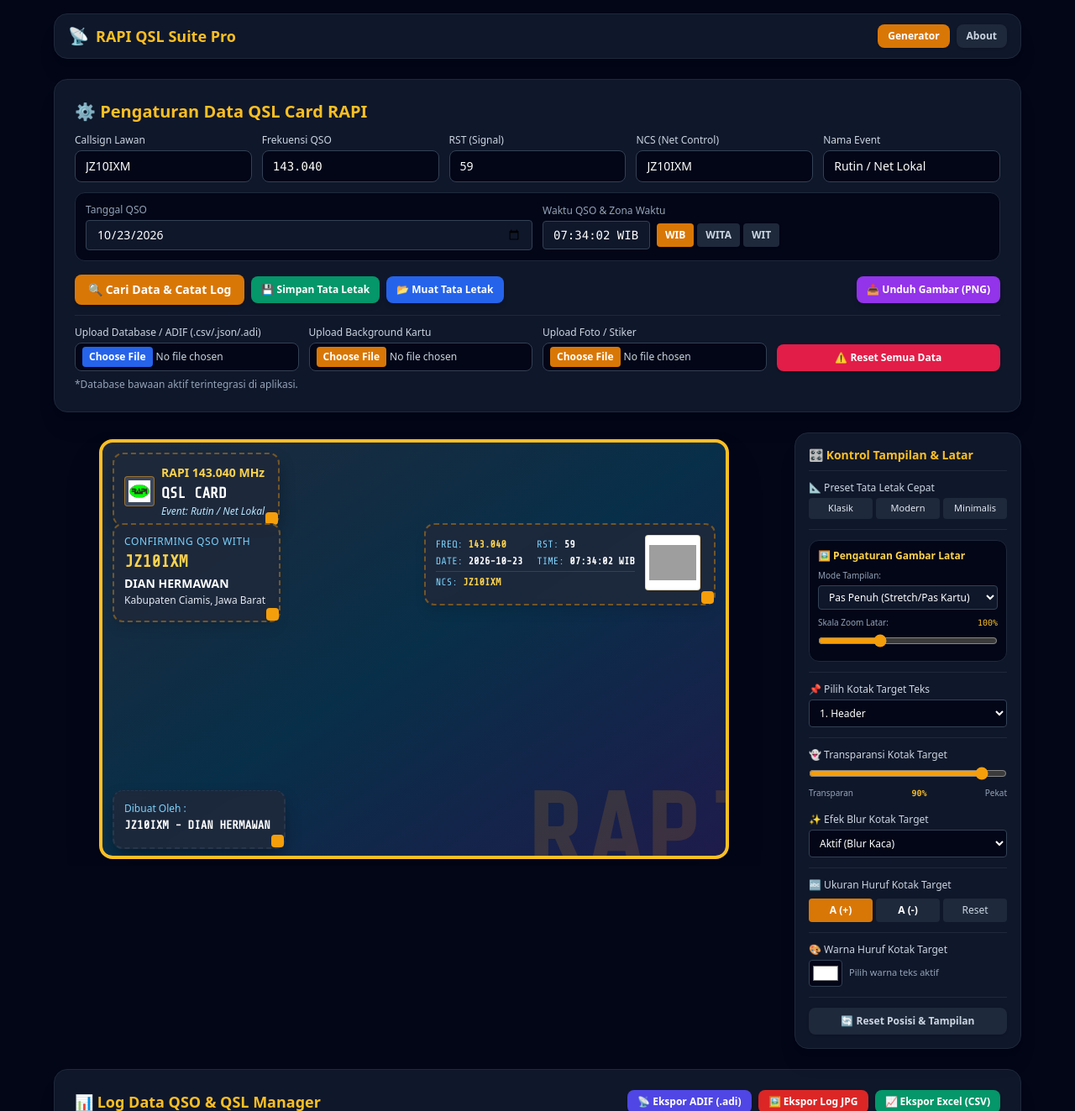
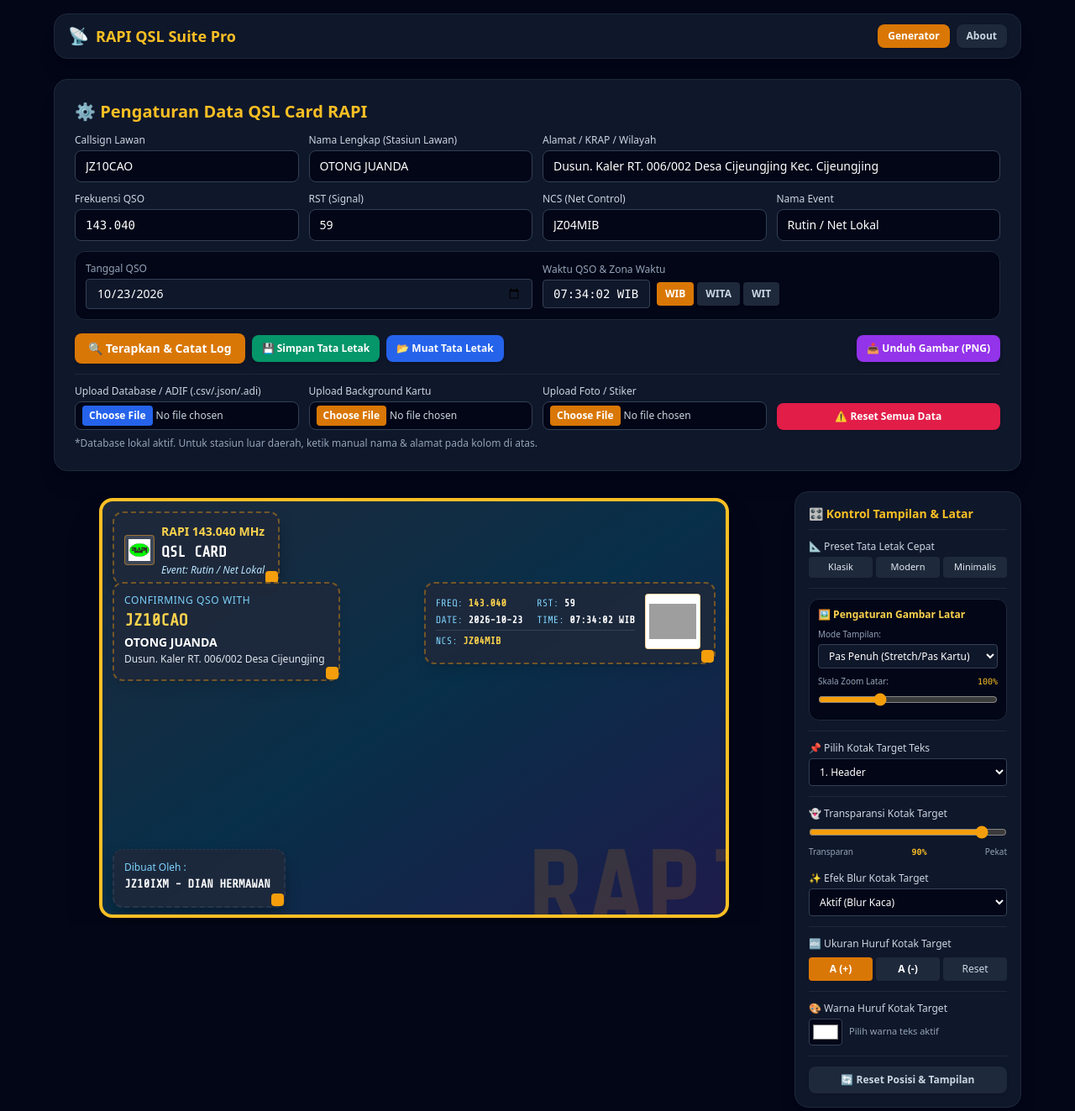
Before and after one commit to lordrayden19/rapi-qsl-suite, a Flask app: page / in a window 1280 px wide. Shown: the top 1323 px of the page at 84% size. Run offline with Flask 3, Linux system fonts and the light colour scheme; some libraries are stand-ins or nearby versions; grey boxes are pictures that could not be loaded.

Commit message:
Add files via upload

```diff
--- a/templates/index.html
+++ b/templates/index.html
@@ -105,12 +105,25 @@
                     ⚙️ Pengaturan Data QSL Card RAPI
                 </h2>
 
-                <div class="grid grid-cols-1 sm:grid-cols-2 md:grid-cols-5 gap-3 mb-3">
+                <div class="grid grid-cols-1 sm:grid-cols-2 md:grid-cols-4 gap-3 mb-3">
                     <div>
                         <label class="block text-xs font-medium text-slate-300 mb-1">Callsign Lawan</label>
-                        <input type="text" id="targetCallsign" placeholder="JZ10IXM" value="JZ10IXM" oninput="saveCurrentState()"
+                        <input type="text" id="targetCallsign" placeholder="JZ10CAO" value="JZ10CAO" oninput="checkCallsignAutoFill(); saveCurrentState();"
                                class="w-full bg-slate-950 border border-slate-700 rounded-lg px-3 py-2 text-white uppercase focus:ring-2 focus:ring-amber-500 focus:outline-none text-sm">
                     </div>
+                    <div>
+                        <label class="block text-xs font-medium text-slate-300 mb-1">Nama Lengkap (Stasiun Lawan)</label>
+                        <input type="text" id="targetName" placeholder="OTONG JUANDA" value="OTONG JUANDA" oninput="saveCurrentState()"
+                               class="w-full bg-slate-950 border border-slate-700 rounded-lg px-3 py-2 text-white uppercase focus:ring-2 focus:ring-amber-500 focus:outline-none text-sm">
+                    </div>
+                    <div class="sm:col-span-2">
+                        <label class="block text-xs font-medium text-slate-300 mb-1">Alamat / KRAP / Wilayah</label>
+                        <input type="text" id="targetAddress" placeholder="Dusun. Kaler RT. 006/002 Desa Cijeungjing" value="Dusun. Kaler RT. 006/002 Desa Cijeungjing Kec. Cijeungjing" oninput="saveCurrentState()"
+                               class="w-full bg-slate-950 border border-slate-700 rounded-lg px-3 py-2 text-white focus:ring-2 focus:ring-amber-500 focus:outline-none text-sm">
+                    </div>
+                </div>
+
+                <div class="grid grid-cols-1 sm:grid-cols-2 md:grid-cols-4 gap-3 mb-3">
                     <div>
                         <label class="block text-xs font-medium text-slate-300 mb-1">Frekuensi QSO</label>
                         <input type="text" id="freqInput" placeholder="143.040" value="143.040" oninput="updateFreqText(); saveCurrentState();"
@@ -118,15 +131,15 @@
                     </div>
                     <div>
                         <label class="block text-xs font-medium text-slate-300 mb-1">RST (Signal)</label>
-                        <input type="text" id="rstReport" value="59" oninput="saveCurrentState()"
+                        <input type="text" id="rstReport" value="59" oninput="updateQRCode(); saveCurrentState()"
                                class="w-full bg-slate-950 border border-slate-700 rounded-lg px-3 py-2 text-white focus:ring-2 focus:ring-amber-500 focus:outline-none text-sm">
                     </div>
                     <div>
                         <label class="block text-xs font-medium text-slate-300 mb-1">NCS (Net Control)</label>
-                        <input type="text" id="ncsInput" placeholder="JZ10IXM" value="JZ10IXM" oninput="saveCurrentState()"
+                        <input type="text" id="ncsInput" placeholder="JZ04MIB" value="JZ04MIB" oninput="updateQRCode(); saveCurrentState()"
                                class="w-full bg-slate-950 border border-slate-700 rounded-lg px-3 py-2 text-white uppercase focus:ring-2 focus:ring-amber-500 focus:outline-none text-sm">
                     </div>
-                    <div class="sm:col-span-2 md:col-span-1">
+                    <div>
                         <label class="block text-xs font-medium text-slate-300 mb-1">Nama Event</label>
                         <input type="text" id="eventInput" placeholder="Special Call" value="Rutin / Net Lokal" oninput="updateEventText(); saveCurrentState();"
                                class="w-full bg-slate-950 border border-slate-700 rounded-lg px-3 py-2 text-white focus:ring-2 focus:ring-amber-500 focus:outline-none text-sm">
@@ -155,7 +168,7 @@
                 <!-- Tombol Aksi Utama -->
                 <div class="flex flex-wrap gap-2 mb-3 items-center">
                     <button onclick="cariDataRAPI()" class="bg-amber-600 hover:bg-amber-500 text-white font-semibold py-2 px-4 rounded-lg transition shadow-md text-xs md:text-sm flex-1 sm:flex-none">
-                        🔍 Cari Data & Catat Log
+                        🔍 Terapkan & Catat Log
                     </button>
                     <button onclick="downloadLayoutFile()" class="bg-emerald-600 hover:bg-emerald-500 text-white font-semibold py-2 px-3 rounded-lg transition shadow-md text-xs">
                         💾 Simpan Tata Letak
@@ -194,7 +207,7 @@
                         </button>
                     </div>
                 </div>
-                <p id="statusInfo" class="text-xs text-slate-400 mt-2">*Database bawaan aktif terintegrasi di aplikasi.</p>
+                <p id="statusInfo" class="text-xs text-slate-400 mt-2">*Database lokal aktif. Untuk stasiun luar daerah, ketik manual nama & alamat pada kolom di atas.</p>
             </div>
 
             <!-- Layout Utama: Area Desain & Panel Kontrol Tampilan -->
@@ -224,9 +237,9 @@
                         <!-- 2. Kotak Stasiun -->
                         <div id="box-station" class="draggable-box top-24 left-3 z-20 shadow-lg">
                             <div class="text-sky-300 uppercase tracking-wider mb-0.5 box-text text-[10px] md:text-xs" data-base="10">CONFIRMING QSO WITH</div>
-                            <div id="displayCallsign" class="font-bold text-amber-300 font-mono-custom box-text text-base md:text-xl" data-base="22">JZ10IXM</div>
-                            <div id="displayName" class="font-semibold text-white mt-0.5 box-text text-xs md:text-sm" data-base="15">DIAN HERMAWAN</div>
-                            <div id="displayAddress" class="text-slate-200 mt-0.5 leading-tight box-text text-[10px] md:text-xs" data-base="12">Kabupaten Ciamis, Jawa Barat</div>
+                            <div id="displayCallsign" class="font-bold text-amber-300 font-mono-custom box-text text-base md:text-xl" data-base="22">JZ10CAO</div>
+                            <div id="displayName" class="font-semibold text-white mt-0.5 box-text text-xs md:text-sm" data-base="15">OTONG JUANDA</div>
+                            <div id="displayAddress" class="text-slate-200 mt-0.5 leading-tight box-text text-[10px] md:text-xs" data-base="12">Dusun. Kaler RT. 006/002 Desa Cijeungjing</div>
                         </div>
 
                         <!-- 3. Kotak QSO & QR Code -->
@@ -238,7 +251,7 @@
                                     <div><span class="text-sky-300">DATE:</span> <strong id="displayDate" class="text-white">-</strong></div>
                                     <div><span class="text-sky-300">TIME:</span> <strong id="displayTime" class="text-white">-</strong></div>
                                     <div class="col-span-2 pt-1 border-t border-slate-700">
-                                        <span class="text-sky-300">NCS:</span> <strong id="displayNcs" class="text-amber-300">JZ10IXM</strong>
+                                        <span class="text-sky-300">NCS:</span> <strong id="displayNcs" class="text-amber-300">JZ04MIB</strong>
                                     </div>
                                 </div>
                                 <div class="bg-white p-1 rounded border border-amber-500/40 hidden sm:block">
@@ -684,10 +697,32 @@
 
         function updateQRCode() {
             const call = document.getElementById('displayCallsign').innerText;
+            const name = document.getElementById('displayName').innerText;
             const freq = document.getElementById('freqInput').value.trim();
             const rst = document.getElementById('rstReport').value.trim();
-            const qrText = encodeURIComponent(`RAPI QSO: Callsign=${call}, Freq=${freq}MHz, RST=${rst}`);
-            document.getElementById('qrCodeImg').src = `https://api.qrserver.com/v1/create-qr-code/?size=120x120&data=${qrText}`;
+            const time = document.getElementById('timeInput').value.trim();
+            const date = document.getElementById('dateInput').value.trim();
+            const ncs = document.getElementById('ncsInput').value.trim();
+            const event = document.getElementById('eventInput').value.trim();
+
+            const text = `📡 *KONfirmasi QSO RAPI* 📡\n` +
+                         `----------------------------------\n` +
+                         `Callsign: *${call}* (${name})\n` +
+                         `Freq: ${freq} MHz | RST: ${rst}\n` +
+                         `Waktu: ${date} ${time}\n` +
+                         `NCS: ${ncs} | Event: ${event}\n` +
+                         `---------------------------------`;
+            const qrText = encodeURIComponent(text);
+            document.getElementById('qrCodeImg').src = `https://api.qrserver.com/v1/create-qr-code/?size=150x150&data=${qrText}`;
+        }
+
+        function checkCallsignAutoFill() {
+            const cs = document.getElementById('targetCallsign').value.trim().toUpperCase();
+            const activeDB = getCombinedDatabase();
+            if (activeDB[cs]) {
+                document.getElementById('targetName').value = activeDB[cs].name;
+                document.getElementById('targetAddress').value = activeDB[cs].address;
+            }
         }
 
         function syncControllerValues() {
@@ -799,6 +834,8 @@
         function loadSavedState() {
             const savedState = JSON.parse(localStorage.getItem('qslCardActiveState') || '{}');
             if (savedState.targetCallsign) document.getElementById('targetCallsign').value = savedState.targetCallsign;
+            if (savedState.targetName) document.getElementById('targetName').value = savedState.targetName;
+            if (savedState.targetAddress) document.getElementById('targetAddress').value = savedState.targetAddress;
             if (savedState.freqInput) document.getElementById('freqInput').value = savedState.freqInput;
             if (savedState.rstReport) document.getElementById('rstReport').value = savedState.rstReport;
             if (savedState.ncsInput) document.getElementById('ncsInput').value = savedState.ncsInput;
@@ -887,6 +924,8 @@
 
             const state = {
                 targetCallsign: document.getElementById('targetCallsign').value,
+                targetName: document.getElementById('targetName').value,
+                targetAddress: document.getElementById('targetAddress').value,
                 freqInput: document.getElementById('freqInput').value,
                 rstReport: document.getElementById('rstReport').value,
                 ncsInput: document.getElementById('ncsInput').value,
@@ -907,12 +946,14 @@
         function updateDateTime() {
             document.getElementById('displayDate').innerText = document.getElementById('dateInput').value;
             document.getElementById('displayTime').innerText = document.getElementById('timeInput').value;
+            updateQRCode();
         }
 
         function updateEventText() {
             const ev = document.getElementById('eventInput').value;
             document.getElementById('displayEvent').innerText = `Event: ${ev}`;
             document.getElementById('statActiveEvent').innerText = ev;
+            updateQRCode();
         }
 
         function adjustFontSize(change) {
@@ -961,7 +1002,6 @@
                         }
                     });
                 } else if (file.name.endsWith('.adi') || file.name.endsWith('.adi')) {
-                    // Parsers sederhana ADIF
                     const records = content.split('<EOR>');
                     records.forEach(rec => {
                         const callMatch = rec.match(/<CALL:(\d+)>([^<]+)/i);
@@ -1171,9 +1211,11 @@
             }
         }
 
-        async function cariDataRAPI() {
+        function cariDataRAPI() {
             const callsignInput = document.getElementById('targetCallsign').value.trim();
             const callsign = callsignInput.toUpperCase();
+            let name = document.getElementById('targetName').value.trim().toUpperCase();
+            let address = document.getElementById('targetAddress').value.trim();
             const freq = document.getElementById('freqInput').value.trim() || "143.040";
             const rst = document.getElementById('rstReport').value.trim();
             const ncs = document.getElementById('ncsInput').value.trim().toUpperCase();
@@ -1184,34 +1226,19 @@
 
             if (!callsign) { alert("Masukkan Callsign terlebih dahulu!"); return; }
 
+            // Jika kosong, beri default
+            if (!name) name = `ANGGOTA (${callsign})`;
+            if (!address) address = "Indonesia";
+
             document.getElementById('displayRst').innerText = rst || "59";
             document.getElementById('displayNcs').innerText = ncs || "-";
             updateFreqText();
 
-            let name = "", address = "", source = "";
-            const activeDB = getCombinedDatabase();
-
-            if (activeDB[callsign]) {
-                name = activeDB[callsign].name;
-                address = activeDB[callsign].address;
-                source = "Database Terintegrasi";
-            } else {
-                let foundKey = Object.keys(activeDB).find(k => k.includes(callsign) || activeDB[k].name.toUpperCase().includes(callsign));
-                if (foundKey) {
-                    name = activeDB[foundKey].name;
-                    address = activeDB[foundKey].address;
-                    source = "Pencarian Database";
-                } else {
-                    name = `ANGGOTA (${callsign})`;
-                    address = "Kabupaten Ciamis, Jawa Barat";
-                    source = "Manual / Offline";
-                }
-            }
-
             document.getElementById('displayCallsign').innerText = callsignInput;
             document.getElementById('displayName').innerText = name;
             document.getElementById('displayAddress').innerText = address;
-            statusInfo.innerText = `Data dimuat dari (${source}) dan dicatat ke log.`;
+
+            statusInfo.innerText = `Data diterapkan & dicatat ke log.`;
             statusInfo.className = "text-xs text-emerald-400 mt-2";
 
             qsoLogs.push({ date: dateVal, time: timeVal, callsign: callsignInput, freq, name, address, rst: rst || "59", ncs: ncs || "-", event: eventName });
@@ -1258,6 +1285,8 @@
             const log = qsoLogs[index];
             if (!log) return;
             document.getElementById('targetCallsign').value = log.callsign;
+            document.getElementById('targetName').value = log.name;
+            document.getElementById('targetAddress').value = log.address;
             document.getElementById('freqInput').value = log.freq;
             document.getElementById('rstReport').value = log.rst;
             document.getElementById('ncsInput').value = log.ncs;
```
